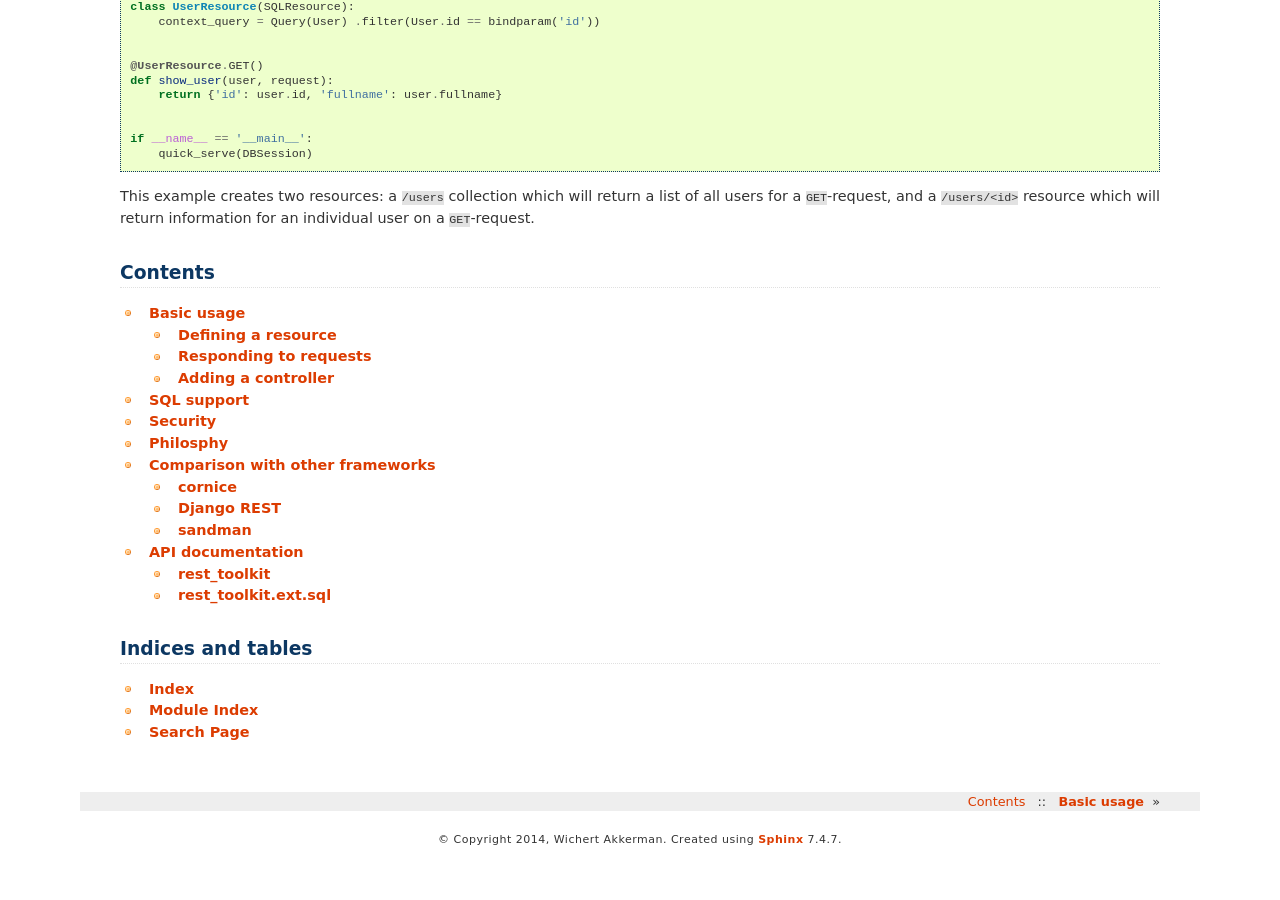
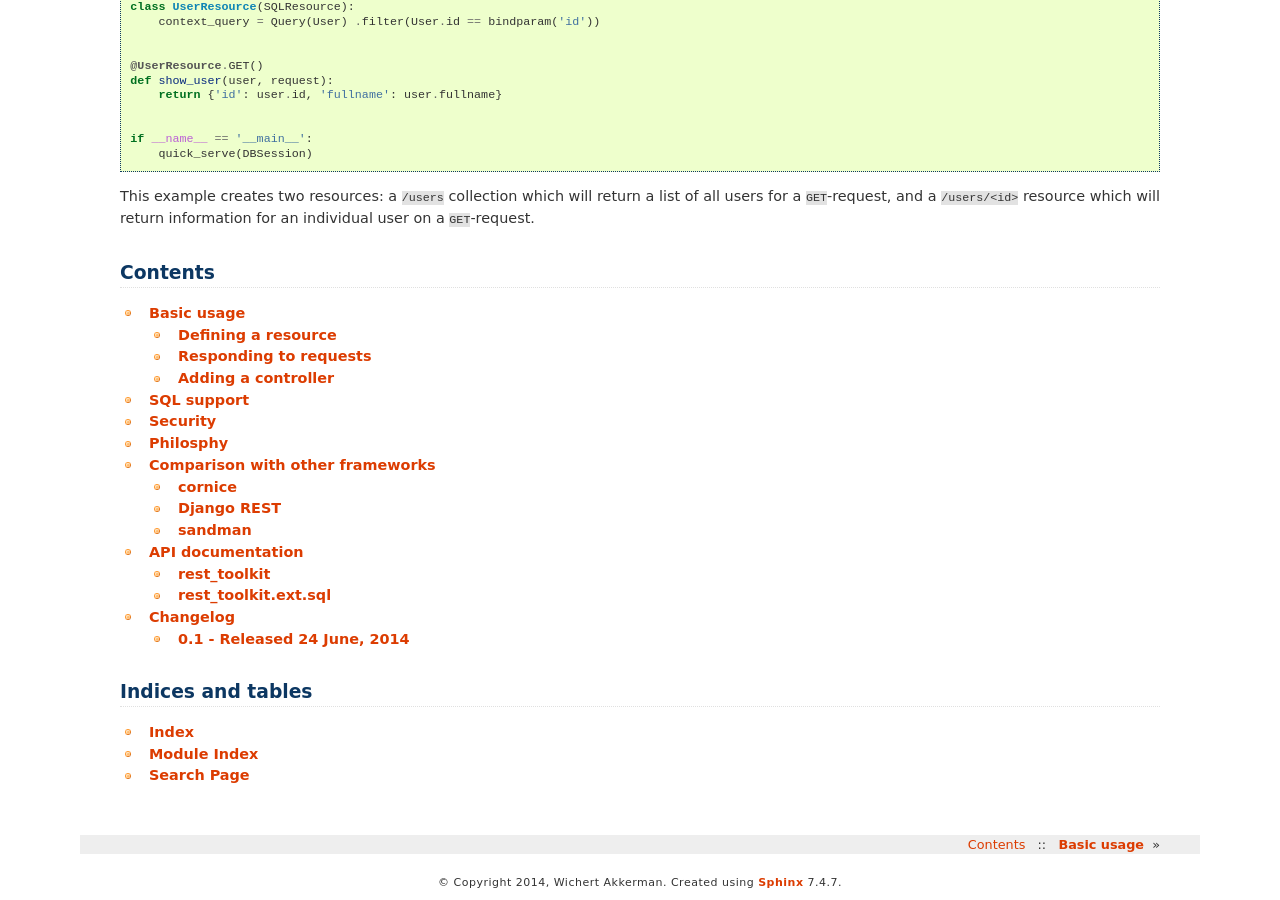
Before and after one commit to wichert/rest_toolkit, a Sphinx documentation site: the page built from doc/index.rst, in a window 1280 px wide and 900 px high, scrolled down 1115 px. Built offline with Sphinx 7.4.7, drawn with Linux system fonts in a browser that asks for light colours; before the commit the page ends 1971 px from its top, so only the background shows below that.

Commit message:
Prepare 0.1 release.

```diff
--- /dev/null
+++ b/doc/changes.rst
@@ -0,0 +1,7 @@
+Changelog
+=========
+
+0.1 - Released 24 June, 2014
+----------------------------
+
+This is the first release.
--- a/doc/index.rst
+++ b/doc/index.rst
@@ -100,6 +100,7 @@ Contents
    philosophy
    comparison
    api
+   changes
 
 
 Indices and tables
--- a/setup.py
+++ b/setup.py
@@ -2,7 +2,7 @@ from setuptools import setup, find_packages
 from setuptools.command.test import test as TestCommand
 import sys
 
-version = '1.0dev'
+version = '0.1'
 
 install_requires = [
         'pyramid',
@@ -33,6 +33,9 @@ setup(name='rest_toolkit',
       long_description=open('README.rst').read() + '\n' +
               open('changes.rst').read(),
       classifiers=[
+          'Development Status :: 3 - Alpha',
+          'Environment :: Web Environment',
+          'Framework :: Pyramid',
           'Intended Audience :: Developers',
           'License :: DFSG approved',
           'License :: OSI Approved :: BSD License',
@@ -43,6 +46,7 @@ setup(name='rest_toolkit',
           'Programming Language :: Python :: 3',
           'Programming Language :: Python :: 3.3',
           'Programming Language :: Python :: 3.4',
+          'Topic :: Internet :: WWW/HTTP :: WSGI',
           'Topic :: Software Development :: Libraries :: Python Modules',
       ],
       keywords='REST Pyramid',
```
